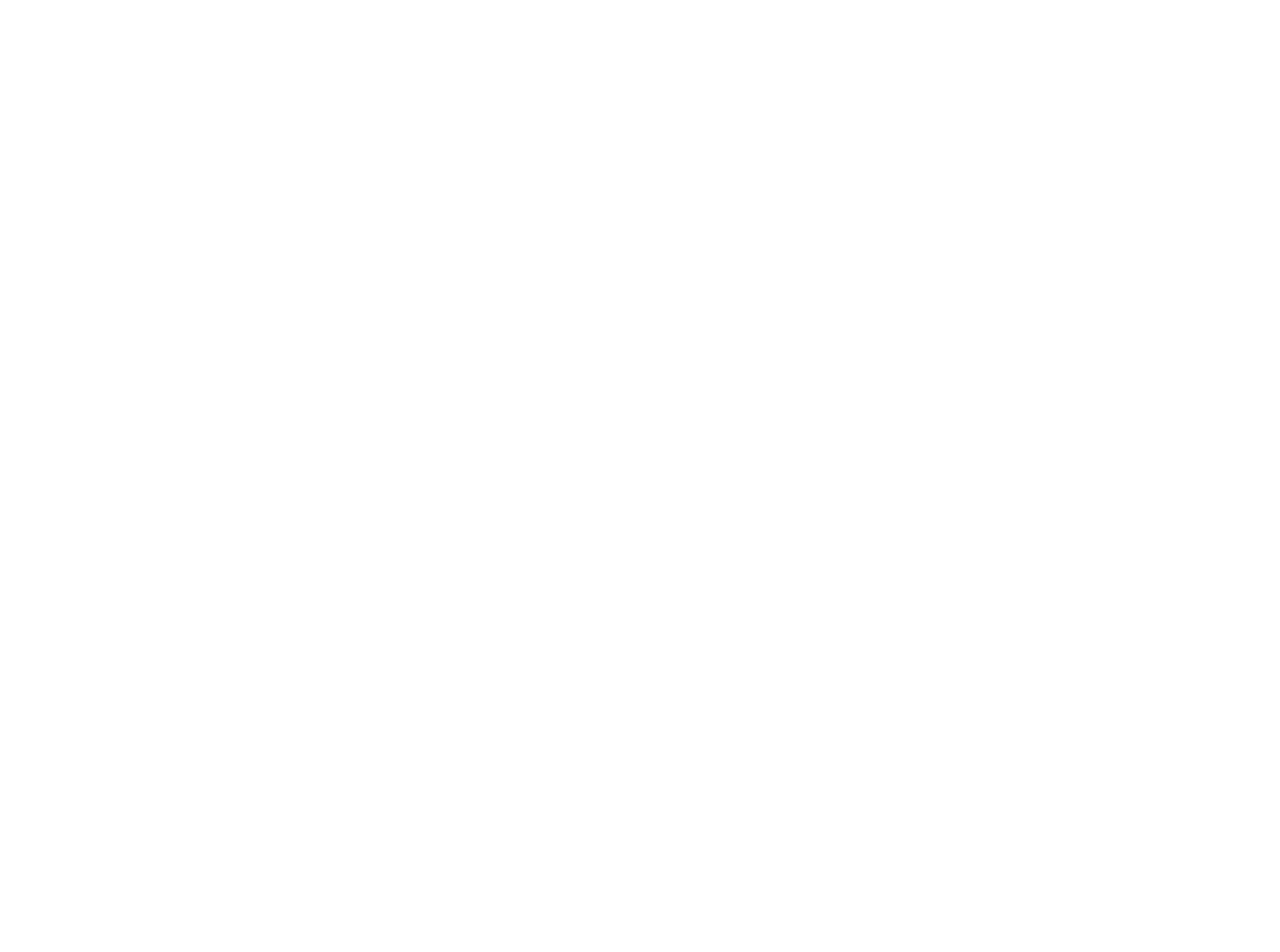
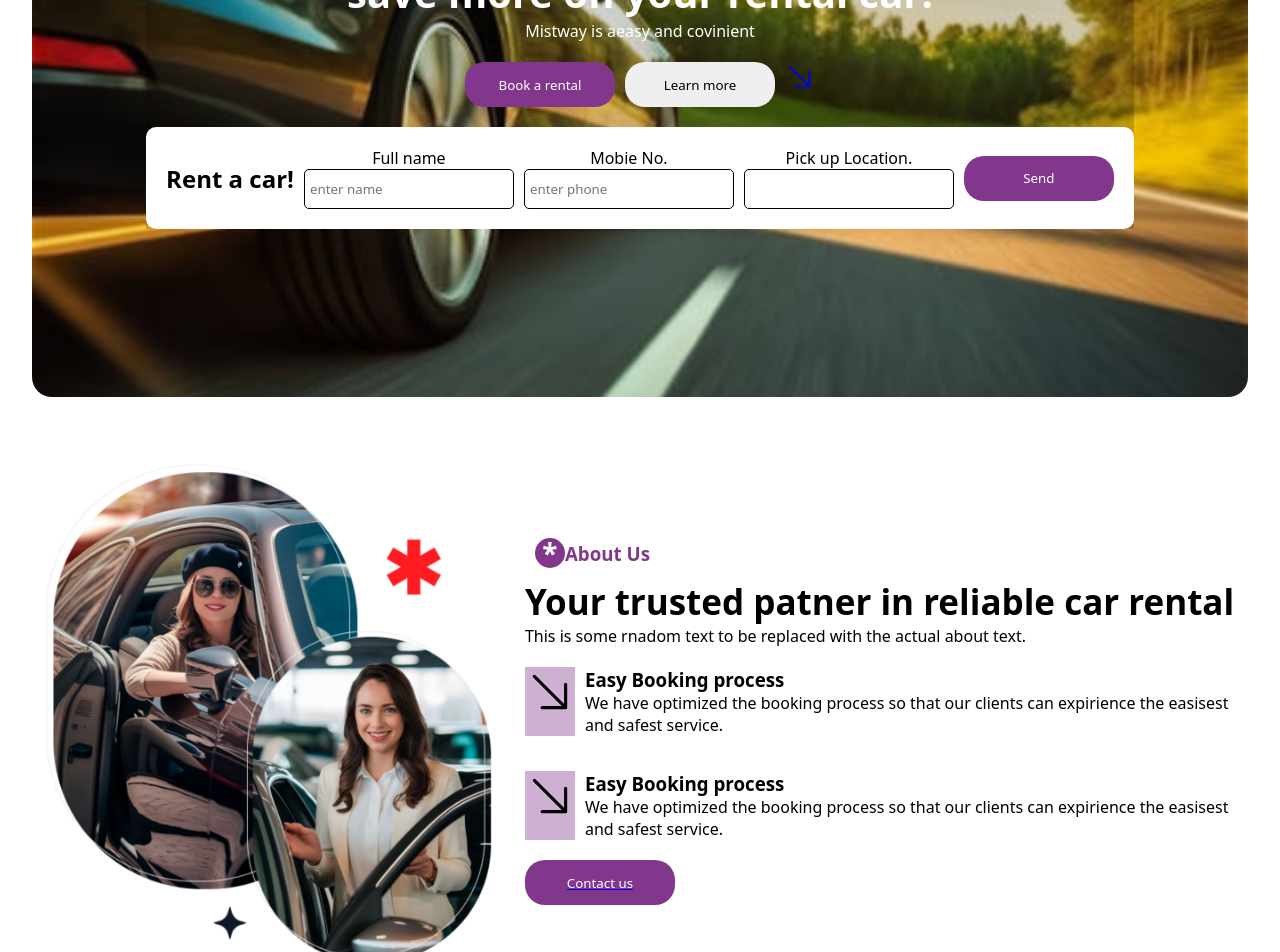
Before and after one commit to denismnjima/car-rental-website, a React (Vite) app: page / in a window 1280 px wide. Shown: the part 320-1272 px from the top of the page. Before the commit the page ends 800 px from the top, so only its background shows below. Built offline with nearby package versions, Linux system fonts and the light colour scheme.

Commit message:
adds about page

```diff
--- /dev/null
+++ b/src/components/About/About.css
@@ -0,0 +1,85 @@
+.segment svg{
+    width: 50px;
+}
+.segment{
+    display: flex;
+    gap: 20px;
+    margin-top: 30px;
+    padding: 20px;
+    max-width: 1500px;
+    margin: 30px auto;
+}
+.segment .design img{
+    max-width: 100%;
+}
+.segment .design{
+    width: 45%;
+}
+
+/* cont heading */
+.content{
+    display: flex;
+    flex-direction: column;
+    justify-content: center;
+
+}
+.cont-heading{
+    display: flex;
+    align-items: center;
+    grid-area: 5px;
+    margin: 10px;
+}
+.cont-heading .cont-heading--icon{
+    background-color: #82378C;
+    width: 30px;
+    height: 30px;
+    border-radius: 50%;
+    font-weight: bolder;
+    font-size: 28px;
+    color: white;
+    display: flex;
+    justify-content: center;
+    align-items: center;
+}
+.cont-heading h3{
+    color: #82378C;
+}
+.content h2{
+    font-size: 35px;
+}
+.icon-cards{
+    display: flex;
+    flex-direction: column;
+    gap: 35px;
+    margin-top: 20px;
+}
+.icon-cards .card{
+    display: flex;
+    gap: 10px;
+}
+.icon-cards .card .card-icon{
+    background-color: #82378c63;
+}
+.buttons button{
+    height: 45px;
+    min-width: 150px;
+    background-color: #82378C;
+    border: none;
+    border-radius: 20px;
+    color:white;
+    display: block;
+    margin-top: 20px;
+}
+.buttons button:hover{
+    scale: 1.05;
+}
+
+@media screen and (max-width:768px) {
+    .segment{
+        flex-direction: column-reverse;
+    }
+    .design{
+        width: 100% !important;
+    }
+
+}
--- /dev/null
+++ b/src/components/About/About.jsx
@@ -0,0 +1,53 @@
+import { Link } from "react-router-dom"
+import { ArrowRightDown } from "../../assets/icons/Icons"
+import image from '../../assets/images/people_vehicles.png';
+import './About.css';
+function About() {
+  return (
+    <div className="segment">
+        <div className="design">
+            <img  src={image}/>
+
+        </div>
+        <div className="content">
+            <div className="cont-heading">
+                <p className="cont-heading--icon">*</p>
+                <h3>About Us</h3>
+            </div>
+
+            <h2>Your trusted patner in reliable car rental</h2>
+            <p>This is some rnadom text to be replaced with the actual about text.</p>
+
+            <div className="icon-cards">
+                <div className="card">
+                    <div className="card-icon">
+                        <ArrowRightDown/>
+                    </div>
+                    <div className="card-details">
+                        <h3>Easy Booking process</h3>
+                        <p>We have optimized the booking process so that our clients can expirience the easisest and safest service.</p>
+                    </div>
+                </div>
+
+                <div className="card">
+                    <div className="card-icon">
+                        <ArrowRightDown/>
+                    </div>
+                    <div className="card-details">
+                        <h3>Easy Booking process</h3>
+                        <p>We have optimized the booking process so that our clients can expirience the easisest and safest service.</p>
+                    </div>
+                </div>
+            </div>
+
+            <div className="buttons">
+                <Link>
+                    <button className="sectional-button">Contact us</button>
+                </Link>
+            </div>
+        </div>
+    </div>
+  )
+}
+
+export default About
--- a/src/components/Hero/Hero.css
+++ b/src/components/Hero/Hero.css
@@ -0,0 +1,121 @@
+main{
+    background: url(../../assets/images/vehicle_background.png);
+    background-size:cover;
+    width: 95%;
+    margin: 5px auto;
+    border-radius: 20px;
+    min-height: 80vh;
+    display: flex;
+    flex-direction: column;
+    justify-content: center;
+    color: white;
+    align-items: center;
+}
+.hero-content{
+    text-align: center;
+    padding-top: 40px;
+    background-color: rgba(0, 0, 0, 0.171);
+    height: 100%;
+    border-radius: 10px 10px 0 0;
+}
+.hero-content h1{
+    font-size: 5vmin;
+}
+.hero-buttons{
+    display: flex;
+    gap: 10px;
+    justify-content: center;
+    margin: 20px 10px;
+}
+.hero-buttons button{
+    min-width: 150px;
+    height: 45px;
+    border-radius: 20px;
+    border: none;
+}
+.hero-buttons svg{
+    width: 30px;
+}
+.main-btn{
+    background-color: #82378C;
+    color: white;
+
+}
+.book-form{
+    display: flex;
+    background-color: white;
+    padding: 20px;
+    border-radius: 10px;
+    color: black;
+    align-items: center;
+    text-align: left;
+    gap: 10px;
+    margin: 0 auto;
+}
+.book-form div{
+    display: flex;
+    flex-direction: column;
+    align-items: center;
+}
+.book-form input{
+    height: 40px;
+    outline: none;
+    border: none;
+    border: 1px solid black;
+    padding: 5px;
+    border-radius: 5px;
+}
+.book-form button{
+    min-width: 150px;
+    height: 45px;
+    border-radius: 20px;
+    border: none;
+    background-color: #82378C;
+    color: white;
+
+}
+
+@media screen  and (max-width:768px){
+    .book-form{
+        flex-direction: column;
+        align-self: flex-end;
+        width: 100% !important;
+        background-color: transparent;
+        backdrop-filter: blur(100px);
+        position: fixed;
+        bottom: 0;
+        left: 0;
+        color: white;
+        display: none;
+    }
+    .hero-content h1{
+        font-size: 35px;
+    }
+
+    .book-form div{
+        width: 100%;
+    }
+    .book-form input{
+        width: 100%;
+        height: 45px;
+    }
+    .book-form button{
+        width: 100%;
+    }
+    main{
+        justify-content: flex-end;
+        padding: 10px;
+    }
+
+    /* rent a car modal */
+    .mobile-activate-rental-modal{
+        display: flex;
+        flex-direction: column;
+        justify-content: center;
+        align-items: center;
+
+    }
+    .mobile-activate-rental-modal svg{
+        width: 50px;
+    }
+}
--- a/src/components/Hero/Hero.jsx
+++ b/src/components/Hero/Hero.jsx
@@ -1,8 +1,61 @@
 import React from 'react'
+import { Link } from 'react-router-dom'
+import { ArrowRightUp } from '../../assets/icons/Icons'
+import './Hero.css'
+import { useState } from 'react'
 
 function Hero() {
+
+  const [isModalActive,setIsModalActive] = useState(false);
+
+  const toggleModal = () => {
+    setIsModalActive(!isModalActive);
+  }
   return (
-    <div>Hero</div>
+    <main>
+      <div className="hero-content">
+        <h1>save more on your rental car!</h1>
+        <p>Mistway is aeasy and covinient</p>
+
+        <div className="hero-buttons">
+          <Link>
+            <button className="main-btn">Book a rental</button>
+          </Link>
+          <Link>
+            <button className='sec-button'>Learn more</button>
+          </Link>
+          <Link>
+            <ArrowRightUp/>
+          </Link>
+        </div>
+
+        <div className="book-form">
+          <div>
+            <h2>Rent a car!</h2>
+          </div>
+          <div>
+            <label>Full name</label>
+            <input type="text" value=''  placeholder='enter name' />
+          </div>
+          <div>
+            <label>Mobie No.</label>
+            <input type="text" value=''  placeholder='enter phone'/>
+          </div>
+
+          <div>
+            <label>Pick up Location.</label>
+            <input type="text" value=''  />
+          </div>
+          <div>
+            <Link>
+            <button> Send</button>
+            </Link>
+          </div>
+        </div>
+      </div>
+
+
+    </main>
   )
 }
 
--- a/src/components/pages/Home/Home.jsx
+++ b/src/components/pages/Home/Home.jsx
@@ -1,9 +1,13 @@
+import About from "../../About/About"
 import Header from "../../Header/Header"
+import Hero from "../../Hero/Hero"
 
 function Home() {
   return (
     <>
      <Header/>
+     <Hero/>
+     <About/>
     </>
   )
 }
```
Also changed, not shown: src/assets/images/people_vehicles.png (added).
